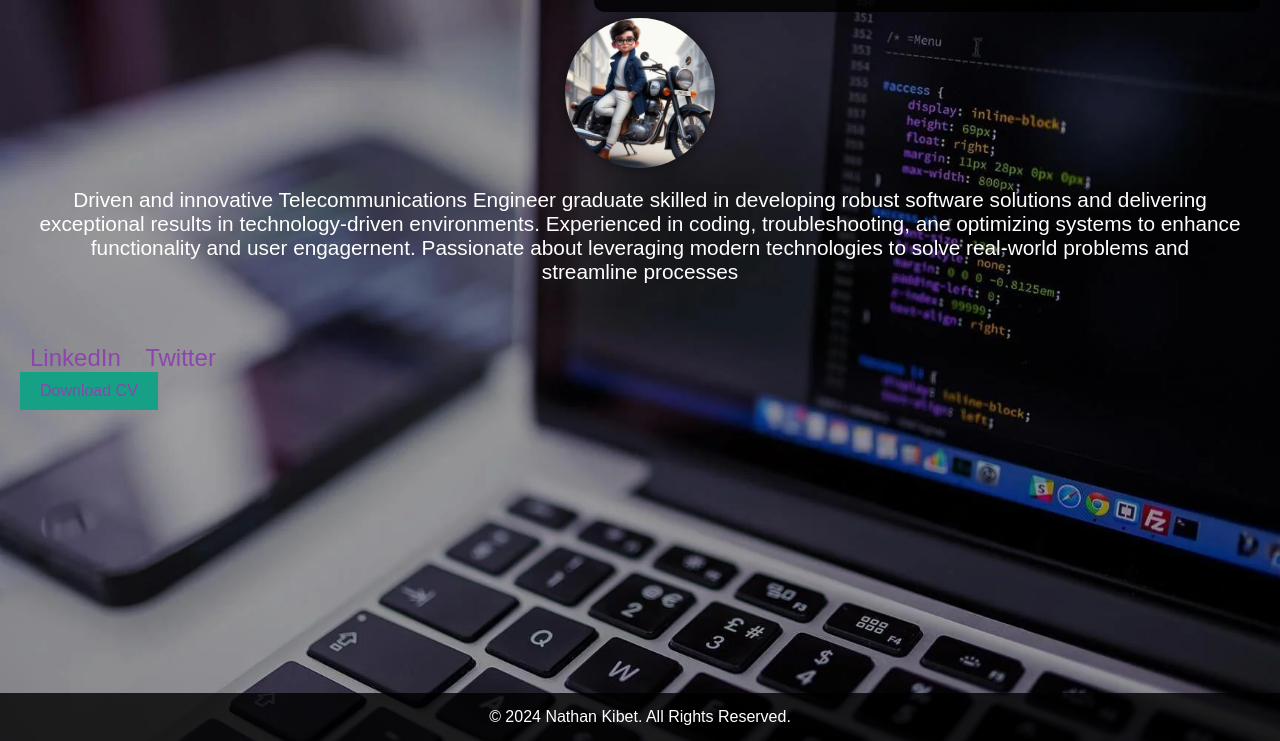
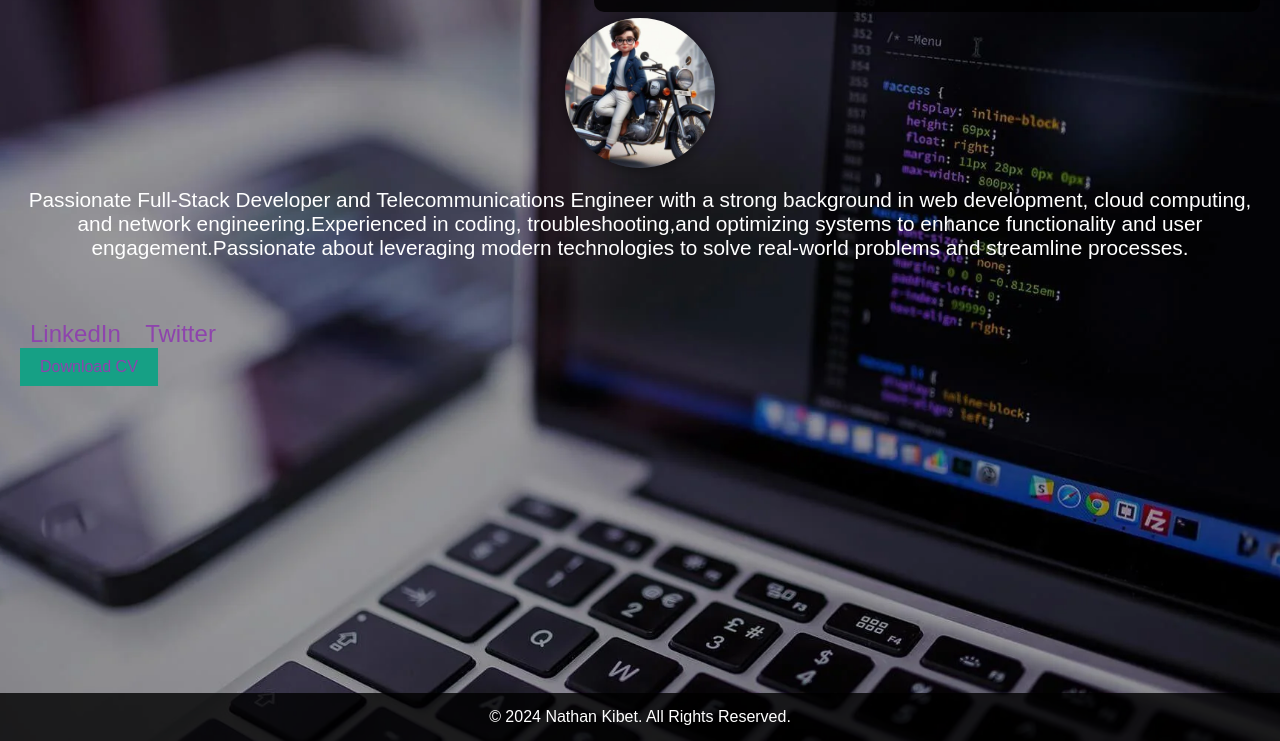
Before and after one commit to sittuk-kibet/Portfolio, a website: page index.html in a window 1280 px wide. Shown: the part 59-800 px from the top of the page. Drawn offline with Linux system fonts and the light colour scheme.

Commit message:
modified index html file

```diff
--- a/index.html
+++ b/index.html
@@ -42,12 +42,12 @@
       <img src="Nathan_PORTFOLIO.jpeg" alt="Your photo" class="profile-photo" />
       <!-- Your profile picture -->
       <p>
-        Driven and innovative Telecommunications Engineer graduate skilled in
-        developing robust software solutions and delivering exceptional results
-        in technology-driven environments. Experienced in coding,
-        troubleshooting, ane optimizing systems to enhance functionality and
-        user engagernent. Passionate about leveraging modern technologies to
-        solve real-world problems and streamline processes
+        Passionate Full-Stack Developer and Telecommunications Engineer with a
+        strong background in web development, cloud computing, and network
+        engineering.Experienced in coding, troubleshooting,and optimizing
+        systems to enhance functionality and user engagement.Passionate about
+        leveraging modern technologies to solve real-world problems and
+        streamline processes.
       </p>
     </section>
 
```
